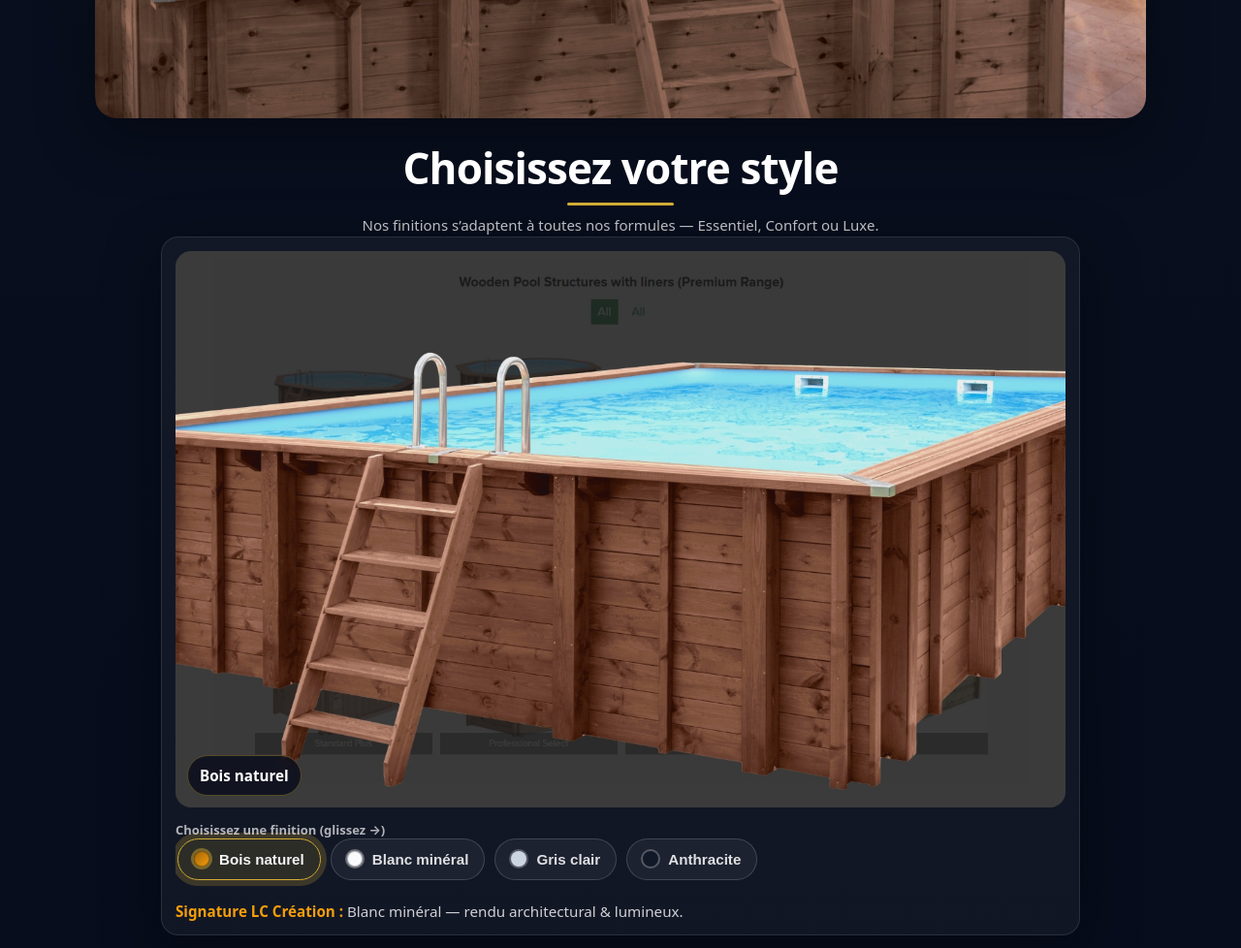
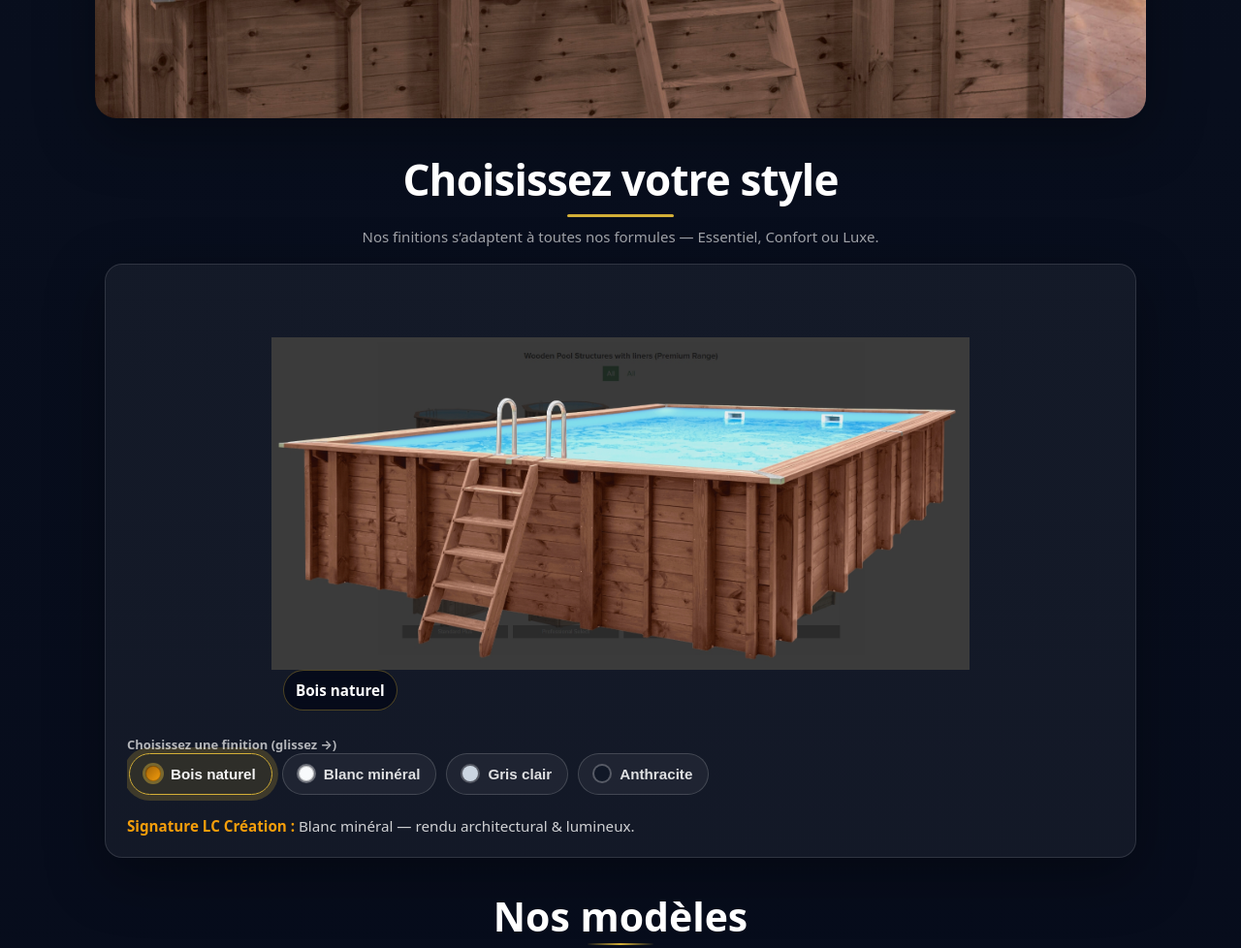
Before and after one commit to lccreation22/lc-creation-site22, a website: page merci-configurateur.html in a window 1280 px wide. Shown: the part 2400-3378 px from the top of the page at 97% size. Drawn offline with Linux system fonts and the light colour scheme.

Commit message:
Update styles.css

```diff
--- a/styles.css
+++ b/styles.css
@@ -2742,3 +2742,36 @@
   margin:0 auto;
   line-height:1.4;
 }
+.finish-section{
+  max-width: 1100px;
+  margin: 0 auto;
+  padding: 40px 18px 10px;
+}
+.finish-preview{
+  max-width: 720px;
+  margin: 0 auto 14px;
+}
+
+.finish-preview img{
+  width:100%;
+  height:auto;
+  object-fit:contain;
+}
+.finish-card{
+  padding:22px;
+  border-radius:18px;
+  background: rgba(255,255,255,.05);
+  border:1px solid rgba(255,255,255,.12);
+}
+.finish-head{
+  text-align:center;
+  margin-bottom:16px;
+}
+
+.finish-head h2{
+  margin-bottom:6px;
+}
+
+.finish-head p{
+  opacity:.85;
+}
```
